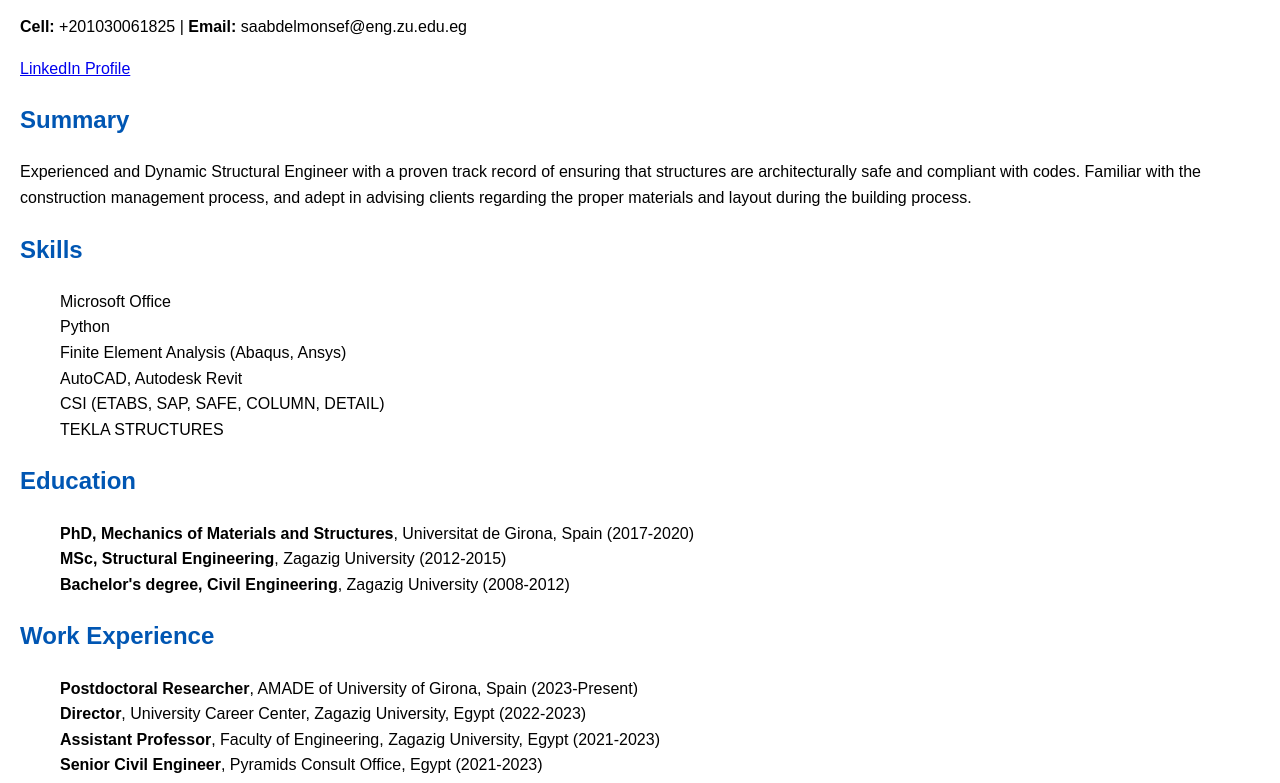
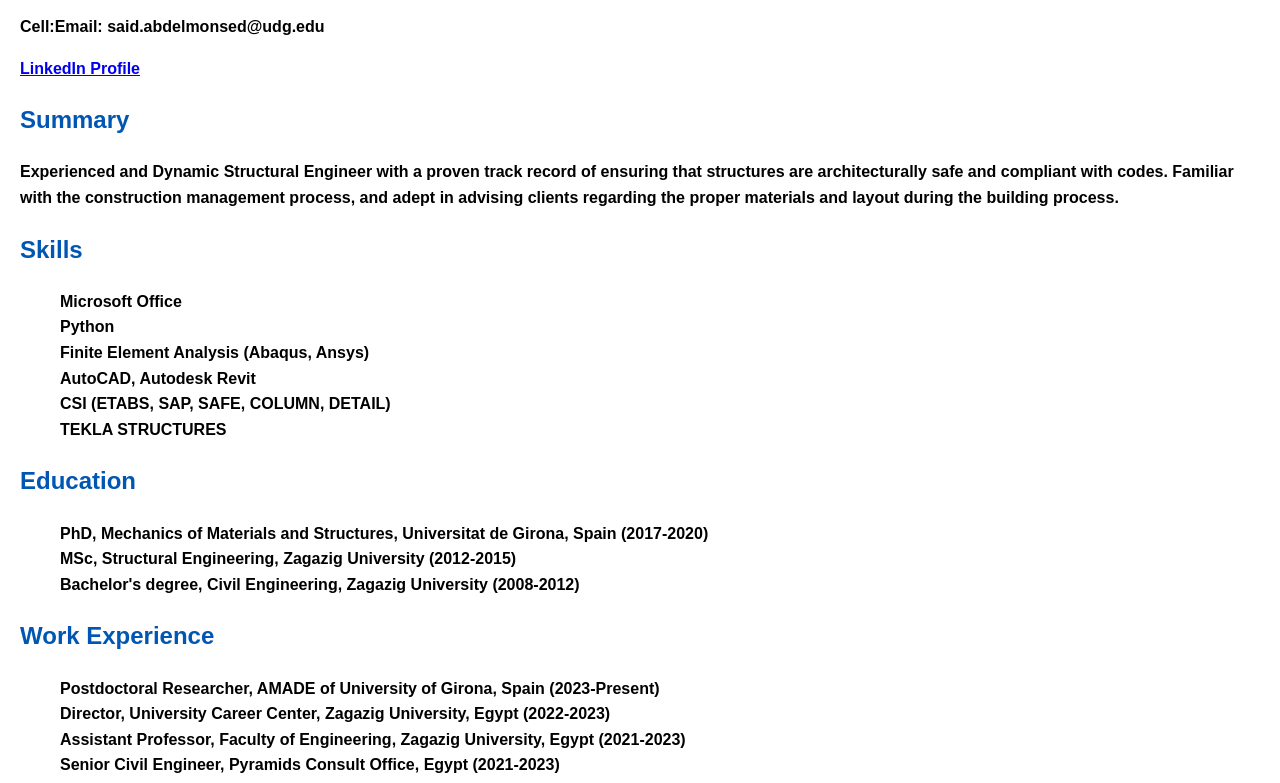
Before and after one commit to sabdelmonsef/sabdelmonsef.github.io, a plain HTML site: page index.html in a window 1280 px wide. Shown: the part 80-863 px from the top of the page. Drawn offline with Linux system fonts and the light colour scheme.

Commit message:
Update index.html

```diff
--- a/index.html
+++ b/index.html
@@ -21,7 +21,7 @@
 <body>
     <header>
         <h1>Said Abdel-Monsef</h1>
-        <p><strong>Cell:</strong> +201030061825 | <strong>Email:</strong> saabdelmonsef@eng.zu.edu.eg</p>
+        <p><strong>Cell:<strong>Email:</strong> said.abdelmonsed@udg.edu</p>
         <p><a href="https://www.linkedin.com/in/said-abdel-monsef-05616017b/" target="_blank">LinkedIn Profile</a></p>
     </header>
 
```
